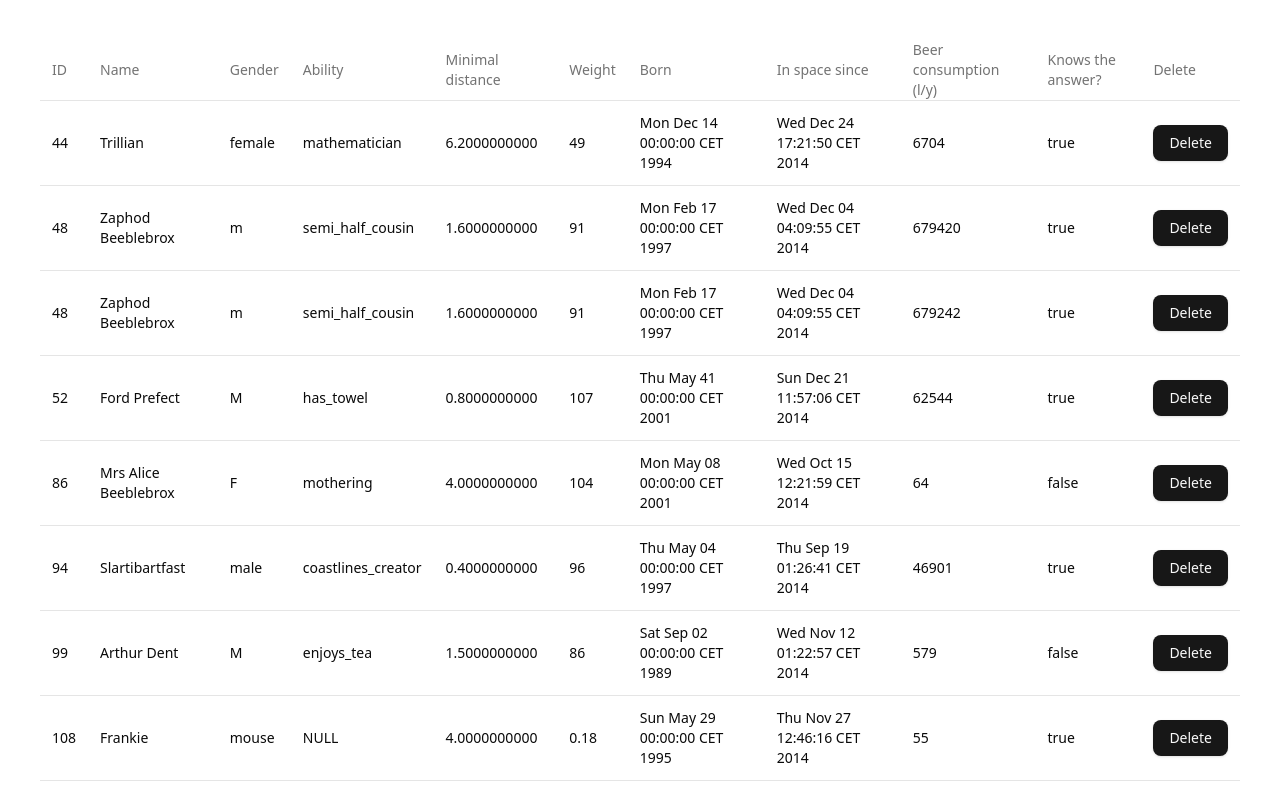
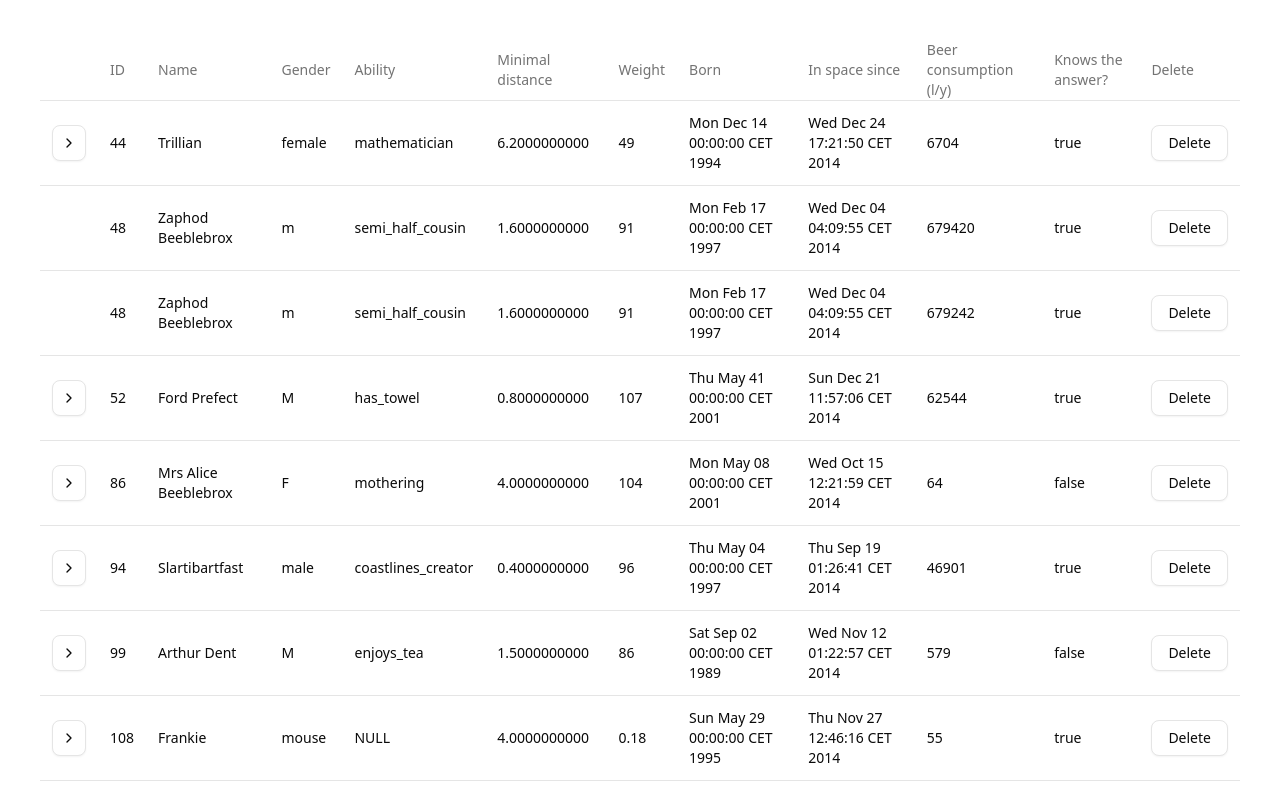
Before and after one commit to tuanvu-hq/assignment-9cd8b3a8, a React (Vite) app: page / in a window 1280 px wide. Shown: the top 796 px of the page. Built offline with nearby package versions, Linux system fonts and the light colour scheme.

Commit message:
refactor(table): refactor table component
- divide into smaller table components
- fix: add ETL to add "type" to children prop

```diff
--- a/src/App.tsx
+++ b/src/App.tsx
@@ -1,17 +1,10 @@
 import { useAtomValue } from "jotai";
 import { useEffect, useRef } from "react";
-import { Button } from "./components/ui/button";
-import {
-  Table,
-  TableBody,
-  TableCell,
-  TableHead,
-  TableHeader,
-  TableRow,
-} from "./components/ui/table";
+import { TableBody } from "./components/table/table-body";
+import { TableHeader } from "./components/table/table-header";
+import { Table } from "./components/ui/table";
 import { usePersonStore } from "./stores/person-store";
 import { fetchData$ } from "./utils/fetch-data";
-import { generateUUID } from "./utils/generate-uuid";
 
 export const App = () => {
   const stores = {
@@ -48,30 +41,8 @@ export const App = () => {
   return (
     <div className="p-10">
       <Table>
-        <TableHeader>
-          <TableRow className="hover:bg-transparent">
-            {[...Object.keys(atoms.list[0].data), "Delete"].map((item) => {
-              return <TableHead key={generateUUID("1")}>{item}</TableHead>;
-            })}
-          </TableRow>
-        </TableHeader>
-        <TableBody>
-          {atoms.list.map((item) => (
-            <TableRow key={generateUUID("1")}>
-              {[...Object.values(item.data), "#1"].map((subItem) => {
-                if (subItem === "#1") {
-                  return (
-                    <TableCell key={generateUUID("1")}>
-                      <Button className="cursor-pointer">Delete</Button>
-                    </TableCell>
-                  );
-                }
-
-                return <TableCell key={generateUUID("1")}>{subItem}</TableCell>;
-              })}
-            </TableRow>
-          ))}
-        </TableBody>
+        <TableHeader />
+        <TableBody />
       </Table>
     </div>
   );
--- /dev/null
+++ b/src/components/table/table-body.tsx
@@ -0,0 +1,66 @@
+import { usePersonStore } from "@/stores/person-store";
+import type { Person } from "@/types/person/person";
+import { useAtomValue } from "jotai";
+import { ChevronRight } from "lucide-react";
+import { Button } from "../../components/ui/button";
+import {
+  TableBody as TableBodyOrigin,
+  TableCell,
+  TableRow,
+} from "../../components/ui/table";
+import { generateUUID } from "../../utils/generate-uuid";
+
+export const TableBody = () => {
+  const stores = {
+    person: usePersonStore(),
+  };
+  const atoms = {
+    list: useAtomValue(stores.person.atom.list),
+  };
+
+  return (
+    <TableBodyOrigin>
+      {atoms.list.map((person) => (
+        <TableRow key={generateUUID("1")}>
+          {["#1", ...Object.values(person.data), "#2"].map((subItem) => {
+            if (subItem === "#1") {
+              return DisplaySubItemOne(person);
+            }
+
+            if (subItem === "#2") {
+              return DisplaySubItemTwo();
+            }
+
+            return <TableCell key={generateUUID("1")}>{subItem}</TableCell>;
+          })}
+        </TableRow>
+      ))}
+    </TableBodyOrigin>
+  );
+};
+
+const DisplaySubItemOne = (payload: Person) => {
+  const display = () => {
+    if (payload.children.type === "1") {
+      return (
+        <Button className="aspect-square w-4 cursor-pointer" variant="outline">
+          <ChevronRight />
+        </Button>
+      );
+    }
+
+    return <span></span>;
+  };
+
+  return <TableCell key={generateUUID("1")}>{display()}</TableCell>;
+};
+
+const DisplaySubItemTwo = () => {
+  return (
+    <TableCell key={generateUUID("1")}>
+      <Button className="cursor-pointer" variant="outline">
+        Delete
+      </Button>
+    </TableCell>
+  );
+};
--- /dev/null
+++ b/src/components/table/table-header.tsx
@@ -0,0 +1,31 @@
+import { usePersonStore } from "@/stores/person-store";
+import { generateUUID } from "@/utils/generate-uuid";
+import { useAtomValue } from "jotai";
+import {
+  TableHead,
+  TableHeader as TableHeaderOrigin,
+  TableRow,
+} from "../../components/ui/table";
+
+export const TableHeader = () => {
+  const stores = {
+    person: usePersonStore(),
+  };
+  const atoms = {
+    list: useAtomValue(stores.person.atom.list),
+  };
+
+  return (
+    <TableHeaderOrigin>
+      <TableRow className="hover:bg-transparent">
+        {["#1", ...Object.keys(atoms.list[0].data), "Delete"].map((item) => {
+          if (item === "#1") {
+            return <TableHead key={generateUUID("1")}></TableHead>;
+          }
+
+          return <TableHead key={generateUUID("1")}>{item}</TableHead>;
+        })}
+      </TableRow>
+    </TableHeaderOrigin>
+  );
+};
--- a/src/utils/fetch-data.ts
+++ b/src/utils/fetch-data.ts
@@ -1,6 +1,7 @@
 import type { Person } from "@/types/person/person";
 import JSON from "../assets/example-data.json";
+import { handleETL } from "./handle-ETL";
 
 export const fetchData$ = async (): Promise<Person[]> => {
-  return Promise.resolve(JSON as Person[]);
+  return Promise.resolve(handleETL(JSON));
 };
--- /dev/null
+++ b/src/utils/handle-ETL.ts
@@ -0,0 +1,14 @@
+import type { Person } from "@/types/person/person";
+
+export const handleETL = (payload: any) => {
+  const data = [...(payload as Person[])].map((person) => {
+    const isEmpty = Object.keys(person.children).length === 0;
+
+    return {
+      ...person,
+      children: { ...person.children, type: isEmpty ? "0" : "1" },
+    };
+  });
+
+  return data as Person[];
+};
```
Also changed, not shown: 1 other file (tests, documents, lock files or other folders).
